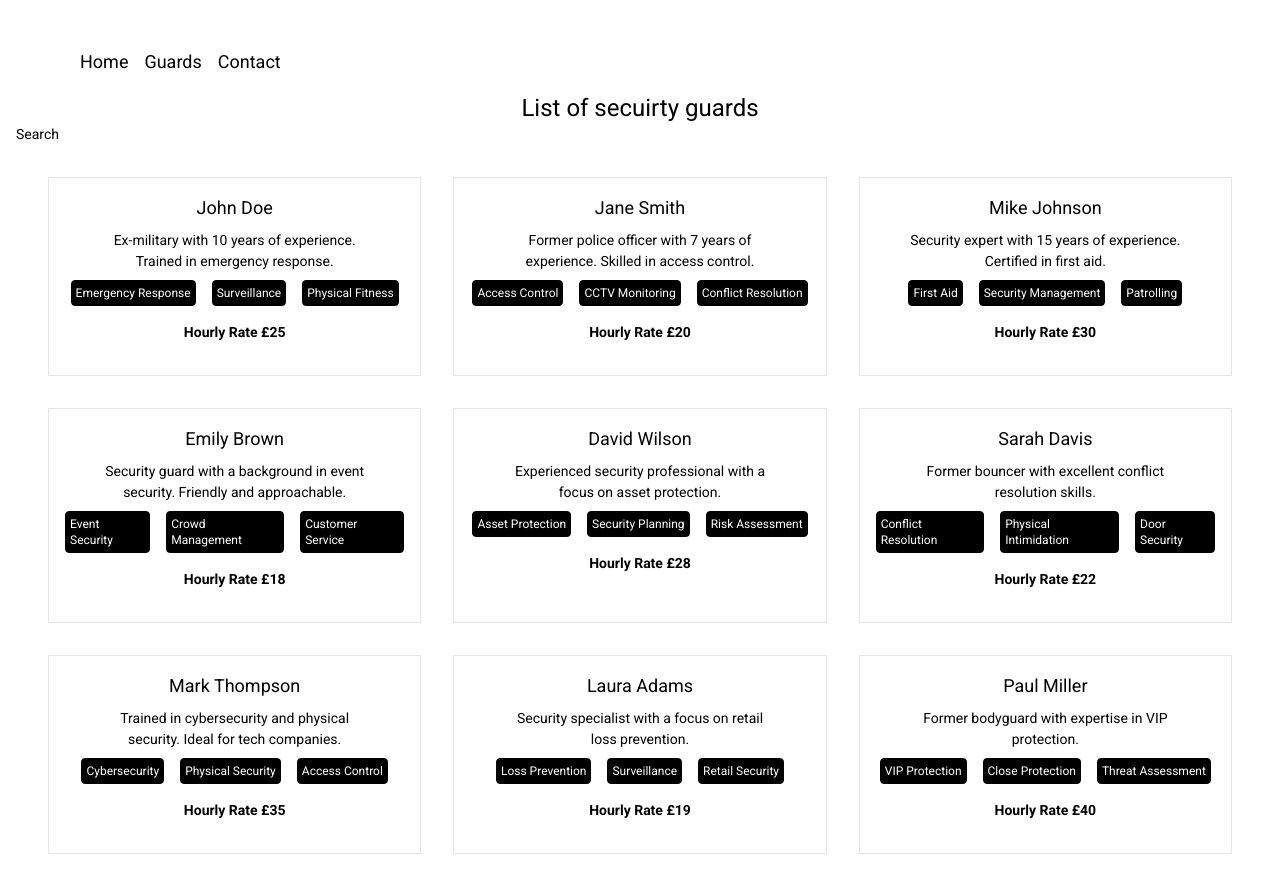
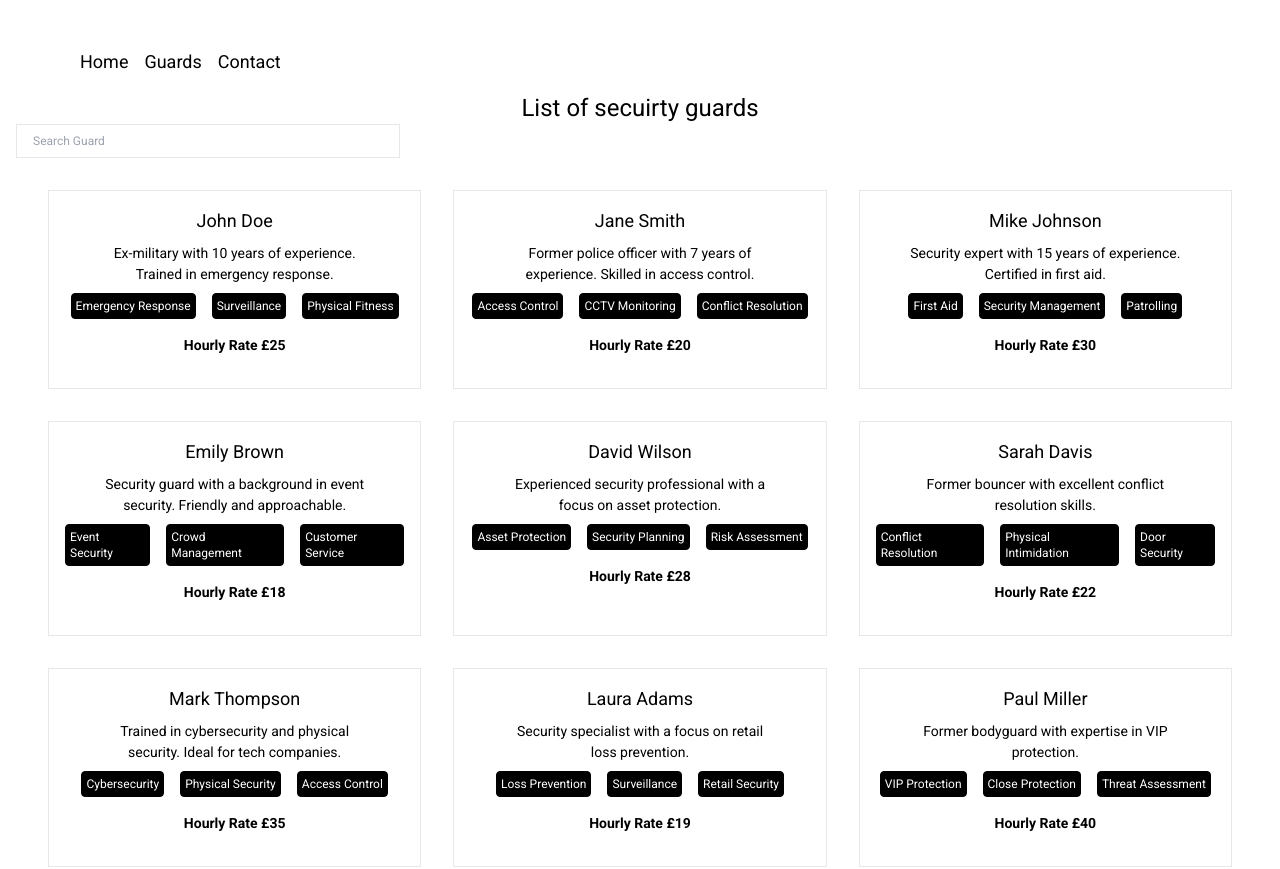
Before and after one commit to Mohamed-N-Mohamed/guard-simplicity, a React (Vite) app: page /guards in a window 1280 px wide. Shown: the top 869 px of the page. Built offline with nearby package versions, Linux system fonts and the light colour scheme.

Commit message:
added search guard by name

```diff
--- a/src/App.jsx
+++ b/src/App.jsx
@@ -7,11 +7,7 @@ import { BsBookmarkCheck } from "react-icons/bs";
 import Footer from "./components/Footer";
 import Testimonials from "./components/Testimonials";
 
-import securityGuards from "./guards";
-
 function App() {
-
-
   return (
     <div className='app'>
       <div className='header'>
--- a/src/components/Search.jsx
+++ b/src/components/Search.jsx
@@ -1,9 +1,24 @@
-import React from 'react'
+import React from "react";
 
-const Search = () => {
+const Search = ({ searchTerm, setSearch }) => {
+  //find guard by search
+  const handleOnchange = (e) => {
+    //get value
+    const { value } = e.target;
+    //set value
+    setSearch(value.toLowerCase());
+  };
   return (
-    <div>Search</div>
-  )
-}
+    <div className='search-guard'>
+      <input
+        type='text'
+        placeholder='Search Guard'
+        className='py-2 px-4 border outline-none text-xs w-96'
+        onChange={handleOnchange}
+        value={searchTerm}
+      />
+    </div>
+  );
+};
 
-export default Search
+export default Search;
--- a/src/guards.js
+++ b/src/guards.js
@@ -6,6 +6,7 @@ const securityGuards = [
       "Ex-military with 10 years of experience. Trained in emergency response.",
     price: 25, // per hour
     skills: ["Emergency Response", "Surveillance", "Physical Fitness"],
+    location: ["London", "Manchester", "Birmingham", "Glasgow"],
   },
   {
     id: 2,
@@ -14,6 +15,7 @@ const securityGuards = [
       "Former police officer with 7 years of experience. Skilled in access control.",
     price: 20, // per hour
     skills: ["Access Control", "CCTV Monitoring", "Conflict Resolution"],
+    location: ["Liverpool", "Leeds", "Newcastle", "Bristol", "Sheffield"],
   },
   {
     id: 3,
@@ -22,6 +24,7 @@ const securityGuards = [
       "Security expert with 15 years of experience. Certified in first aid.",
     price: 30, // per hour
     skills: ["First Aid", "Security Management", "Patrolling"],
+    location: ["London", "Manchester", "Birmingham", "Glasgow"],
   },
   {
     id: 4,
@@ -30,6 +33,7 @@ const securityGuards = [
       "Security guard with a background in event security. Friendly and approachable.",
     price: 18, // per hour
     skills: ["Event Security", "Crowd Management", "Customer Service"],
+    location: ["London", "Manchester", "Birmingham", "Glasgow"],
   },
   {
     id: 5,
@@ -38,6 +42,7 @@ const securityGuards = [
       "Experienced security professional with a focus on asset protection.",
     price: 28, // per hour
     skills: ["Asset Protection", "Security Planning", "Risk Assessment"],
+    location: ["London", "Manchester", "Birmingham", "Glasgow"],
   },
   {
     id: 6,
@@ -45,6 +50,7 @@ const securityGuards = [
     description: "Former bouncer with excellent conflict resolution skills.",
     price: 22, // per hour
     skills: ["Conflict Resolution", "Physical Intimidation", "Door Security"],
+    location: ["London", "Manchester", "Birmingham", "Glasgow"],
   },
   {
     id: 7,
@@ -53,6 +59,7 @@ const securityGuards = [
       "Trained in cybersecurity and physical security. Ideal for tech companies.",
     price: 35, // per hour
     skills: ["Cybersecurity", "Physical Security", "Access Control"],
+    location: ["London", "Manchester", "Birmingham", "Glasgow"],
   },
   {
     id: 8,
@@ -60,6 +67,7 @@ const securityGuards = [
     description: "Security specialist with a focus on retail loss prevention.",
     price: 19, // per hour
     skills: ["Loss Prevention", "Surveillance", "Retail Security"],
+    location: ["London", "Manchester", "Birmingham", "Glasgow"],
   },
   {
     id: 9,
@@ -67,6 +75,7 @@ const securityGuards = [
     description: "Former bodyguard with expertise in VIP protection.",
     price: 40, // per hour
     skills: ["VIP Protection", "Close Protection", "Threat Assessment"],
+    location: ["London", "Manchester", "Birmingham", "Glasgow"],
   },
   {
     id: 10,
@@ -75,6 +84,7 @@ const securityGuards = [
       "Certified in K-9 security. Specializes in canine-assisted security.",
     price: 32, // per hour
     skills: ["K-9 Security", "Canine Handling", "Search and Detection"],
+    location: ["London", "Manchester", "Birmingham", "Glasgow"],
   },
 ];
 
--- a/src/pages/Guards.jsx
+++ b/src/pages/Guards.jsx
@@ -1,4 +1,4 @@
-import { useState } from "react";
+import { useState, useEffect } from "react";
 import Navbar from "../components/Navbar";
 import Search from "../components/Search";
 import Security from "../components/Security";
@@ -8,9 +8,24 @@ import securityGuards from "../guards";
 const Guards = () => {
   //security guards
   const [guards, setGuards] = useState(securityGuards);
+  const [filteredGuards, setFilteredGuards] = useState([]);
   const [search, setSearch] = useState("");
 
-  console.log(guards);
+  console.log(filteredGuards);
+
+  useEffect(() => {
+    //if there is a search term. find the person
+    if (search) {
+      const filterGuardsByName = guards.filter(({ name }) =>
+        name.toLowerCase().includes(search.toLowerCase())
+      );
+      setFilteredGuards(filterGuardsByName);
+    } else {
+      // If search is empty, reset the filtered guards
+      setFilteredGuards(guards);
+    }
+  }, [search]);
+
   return (
     <div className='guards-list p-4'>
       <Navbar />
@@ -20,13 +35,12 @@ const Guards = () => {
           <h2 className='text-2xl'>List of secuirty guards</h2>
         </div>
 
-
-        <div className="search-guard">
-          <Search />
+        <div className='search-guard'>
+          <Search searchTerm={search} setSearch={setSearch} />
         </div>
 
         <div className='security max-w-7xl mx-auto'>
-          <Security guards={guards} />
+          <Security guards={filteredGuards} />
         </div>
       </div>
     </div>
```
